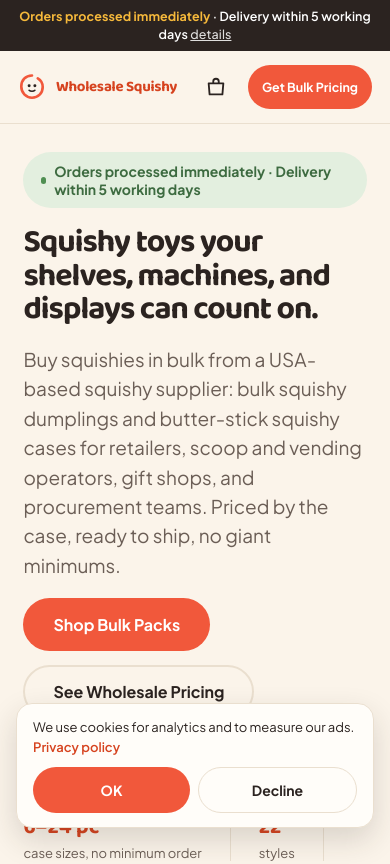
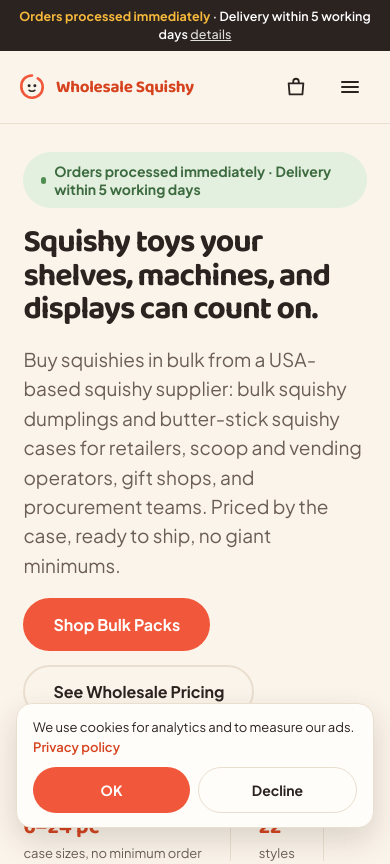
Before and after one commit to SaadProductive/wholesalesquishy, a website: page index.html in a window 390 px wide. Shown: the top 864 px of the page. Drawn offline with Linux system fonts and the light colour scheme.

Commit message:
Add files via upload

```diff
--- a/css/style.css
+++ b/css/style.css
@@ -170,3 +170,20 @@ input,select,textarea{font-family:inherit;}
   .qty input{height:44px;font-size:16px;}
   input,select,textarea{font-size:16px;}
 }
+
+/* mobile menu */
+.nav-burger{display:none;width:44px;height:44px;border:0;background:none;align-items:center;justify-content:center;cursor:pointer;padding:0;}
+.nav-panel{display:none;}
+@media (max-width:900px){
+  .nav{flex-wrap:wrap;}
+  .nav-burger{display:inline-flex;}
+  .nav-panel:not([hidden]){display:flex;flex-direction:column;flex-basis:100%;order:3;padding:8px 0 4px;margin-top:10px;border-top:1px solid var(--line);}
+  .nav-panel a{display:flex;align-items:center;min-height:48px;font-size:16px;font-weight:600;color:var(--ink);border-bottom:1px solid var(--line);}
+  .nav-panel a:last-child{border-bottom:0;}
+  .nav-panel .nav-panel-mail{font-size:14px;color:var(--coral-dark);}
+}
+@media (max-width:600px){
+  .nav .nav-actions .btn{display:none;}
+  .nav .icon-search{display:none;}
+  .nav-brand span{font-size:17px;}
+}
--- a/js/analytics.js
+++ b/js/analytics.js
@@ -126,3 +126,48 @@
     }
   });
 })();
+
+// ---------- mobile menu (hamburger) ----------
+(function () {
+  function init() {
+    var nav = document.querySelector('nav.nav');
+    var actions = nav && nav.querySelector('.nav-actions');
+    if (!actions || nav.querySelector('.nav-burger')) return;
+    var links = [
+      ['Shop all styles', '/#bestsellers'],
+      ['Download catalog (PDF)', 'catalog.html'],
+      ['Request invoice / bulk quote', 'rfq.html'],
+      ['Shipping', 'shipping.html'],
+      ['Returns', 'returns.html'],
+      ['FAQ', 'faq.html'],
+      ['About', 'about.html'],
+      ['Contact', 'contact.html']
+    ];
+    var btn = document.createElement('button');
+    btn.type = 'button';
+    btn.className = 'nav-burger';
+    btn.setAttribute('aria-label', 'Menu');
+    btn.setAttribute('aria-expanded', 'false');
+    btn.innerHTML = '<svg width="24" height="24" viewBox="0 0 24 24" fill="none" stroke="#2B2320" stroke-width="2" stroke-linecap="round" aria-hidden="true"><path d="M4 7h16M4 12h16M4 17h16"/></svg>';
+    actions.appendChild(btn);
+    var panel = document.createElement('div');
+    panel.className = 'nav-panel';
+    panel.hidden = true;
+    var html = '';
+    links.forEach(function (l) { html += '<a href="' + l[1] + '">' + l[0] + '</a>'; });
+    html += '<a href="mailto:support@wholesalesquishy.com" class="nav-panel-mail">support@wholesalesquishy.com</a>';
+    panel.innerHTML = html;
+    nav.appendChild(panel);
+    function set(open) {
+      panel.hidden = !open;
+      btn.setAttribute('aria-expanded', open ? 'true' : 'false');
+      btn.innerHTML = open
+        ? '<svg width="24" height="24" viewBox="0 0 24 24" fill="none" stroke="#2B2320" stroke-width="2" stroke-linecap="round" aria-hidden="true"><path d="M6 6l12 12M18 6L6 18"/></svg>'
+        : '<svg width="24" height="24" viewBox="0 0 24 24" fill="none" stroke="#2B2320" stroke-width="2" stroke-linecap="round" aria-hidden="true"><path d="M4 7h16M4 12h16M4 17h16"/></svg>';
+    }
+    btn.addEventListener('click', function () { set(panel.hidden); });
+    panel.addEventListener('click', function (e) { if (e.target.tagName === 'A') set(false); });
+    document.addEventListener('keydown', function (e) { if (e.key === 'Escape') set(false); });
+  }
+  if (document.readyState === 'loading') document.addEventListener('DOMContentLoaded', init); else init();
+})();
```
